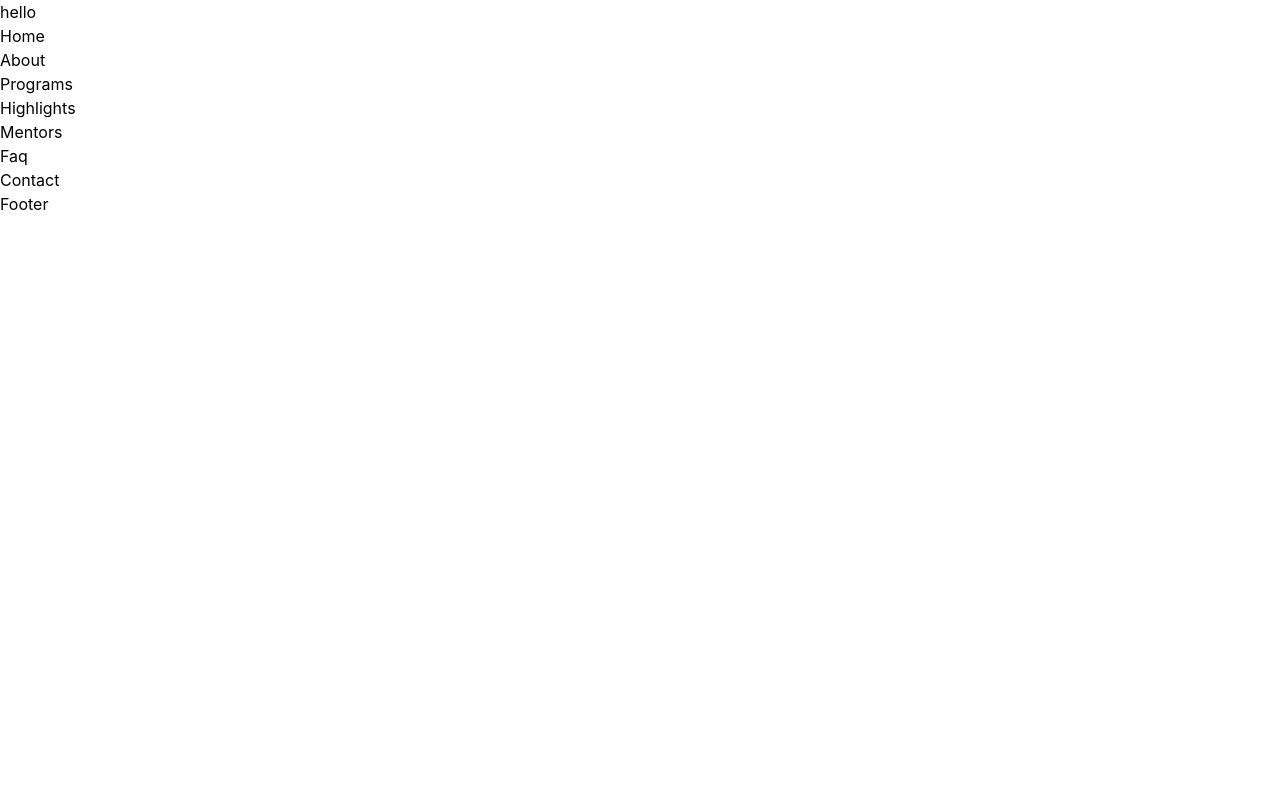
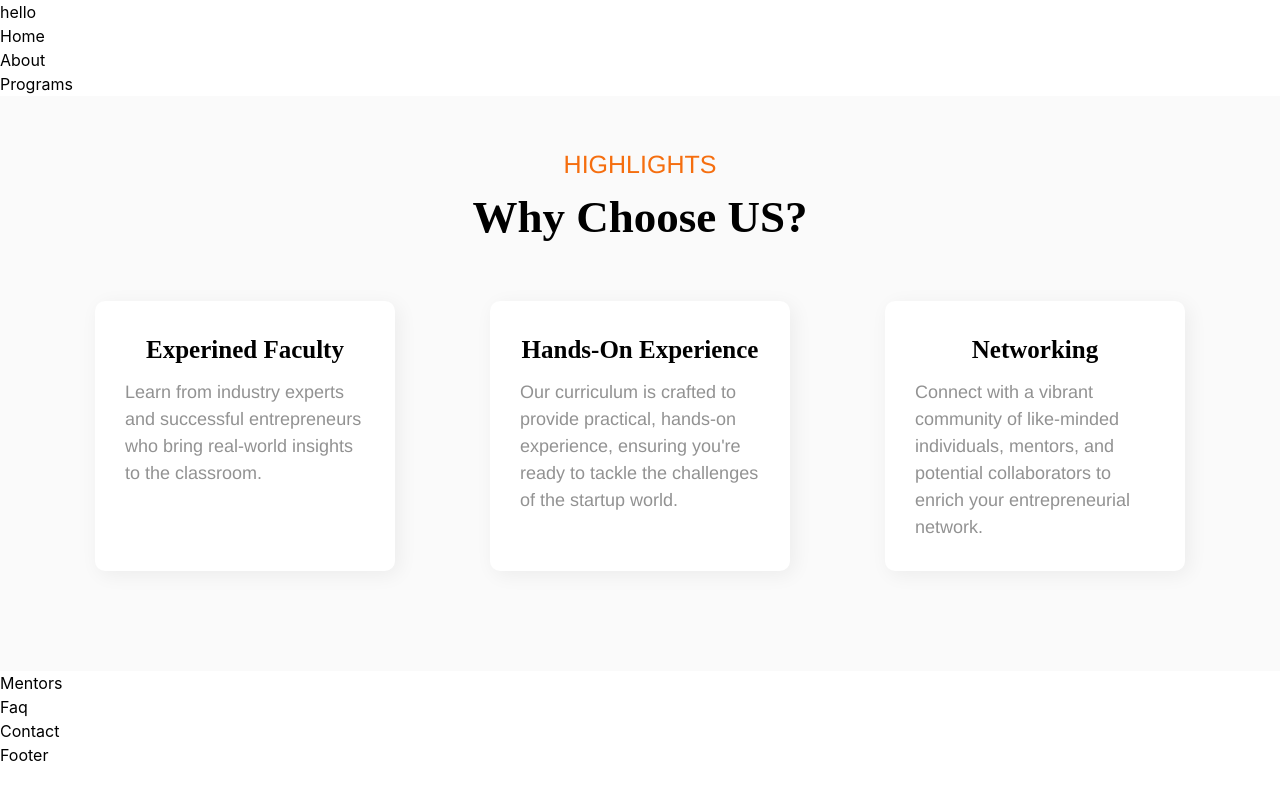
Before and after one commit to SrutavTarun/startup-school-website, a React (Vite) app: page / in a window 1280 px wide. Built offline with nearby package versions, Linux system fonts and the light colour scheme.

Commit message:
Added highlights section

```diff
--- a/src/components/Highlights.jsx
+++ b/src/components/Highlights.jsx
@@ -1,7 +1,38 @@
-import React from 'react'
+import React from "react";
+import "./styles/highlights.css";
 
 export default function Highlights() {
   return (
-    <div>Highlights</div>
-  )
+    <>
+      <div id="highlights">
+        <div className="high-title">HIGHLIGHTS</div>
+        <div className="high-sub">Why Choose US?</div>
+        <div className="high-container">
+          <div className="high-box">
+            <div className="high-head">Experined Faculty</div>
+            <div className="high-text">
+              Learn from industry experts and successful entrepreneurs who bring
+              real-world insights to the classroom.
+            </div>
+          </div>
+          <div className="high-box">
+            <div className="high-head">Hands-On Experience</div>
+            <div className="high-text">
+              Our curriculum is crafted to provide practical, hands-on
+              experience, ensuring you're ready to tackle the challenges of the
+              startup world.
+            </div>
+          </div>
+          <div className="high-box">
+            <div className="high-head">Networking</div>
+            <div className="high-text">
+              Connect with a vibrant community of like-minded individuals,
+              mentors, and potential collaborators to enrich your
+              entrepreneurial network.
+            </div>
+          </div>
+        </div>
+      </div>
+    </>
+  );
 }
--- /dev/null
+++ b/src/components/styles/highlights.css
@@ -0,0 +1,98 @@
+#highlights {
+  display: flex;
+  flex-direction: column;
+  justify-content: center;
+  align-items: center;
+  padding: 50px 0;
+  width: 100%;
+  background-color: #fafafa;
+}
+
+.high-title {
+  text-align: center;
+  color: #f56e0f;
+  font-family: "Helvetica Neue";
+  font-weight: 500;
+  font-size: 25px;
+
+  @media (max-width: 468px) {
+    font-size: 20px;
+  }
+}
+
+.high-sub {
+  text-align: center;
+  font-family: "Space Grotesk";
+  font-weight: 700;
+  font-size: 45px;
+
+  @media (max-width: 468px) {
+    font-size: 40px;
+  }
+}
+
+.high-container {
+  display: flex;
+  flex-direction: row;
+  justify-content: space-evenly;
+  align-items: center;
+  margin-top: 50px;
+  margin-bottom: 50px;
+  padding: 0 50px;
+  gap: 50px;
+  width: 100%;
+
+  @media (min-width: 768px) and (max-width: 1024px) {
+    gap: 30px;
+  }
+
+  @media (max-width: 768px) {
+    flex-direction: column;
+  }
+}
+
+.high-box {
+  display: flex;
+  flex-direction: column;
+  align-items: center;
+  width: 300px;
+  height: 270px;
+  background-color: white;
+  border-radius: 10px;
+  padding: 30px;
+  box-shadow: 4px 4px 20px 0px #0000000f;
+
+  @media (max-width: 900px) {
+    height: 290px;
+  }
+
+  @media (max-width: 768px) {
+    height: 200px;
+  }
+}
+
+.high-head {
+  font-family: "Space Grotesk";
+  font-weight: 700;
+  font-size: 25px;
+  margin-bottom: 10px;
+
+  @media (max-width: 1024px) {
+    font-size: 20px;
+  }
+
+  @media (max-width: 960px) {
+    font-size: 18px;
+  }
+}
+
+.high-text {
+  font-family: "Helvetica Neue";
+  font-weight: 400;
+  font-size: 18px;
+  color: #929292;
+
+  @media (max-width: 1024px) {
+    font-size: 16px;
+  }
+}
--- a/src/index.css
+++ b/src/index.css
@@ -7,10 +7,14 @@
   line-height: 1.5;
   font-weight: 400;
 
-
-
   font-synthesis: none;
   text-rendering: optimizeLegibility;
   -webkit-font-smoothing: antialiased;
   -moz-osx-font-smoothing: grayscale;
 }
+
+* {
+  margin: 0;
+  padding: 0;
+  box-sizing: border-box;
+}
```
Also changed, not shown: 1 other file (tests, documents, lock files or other folders).
